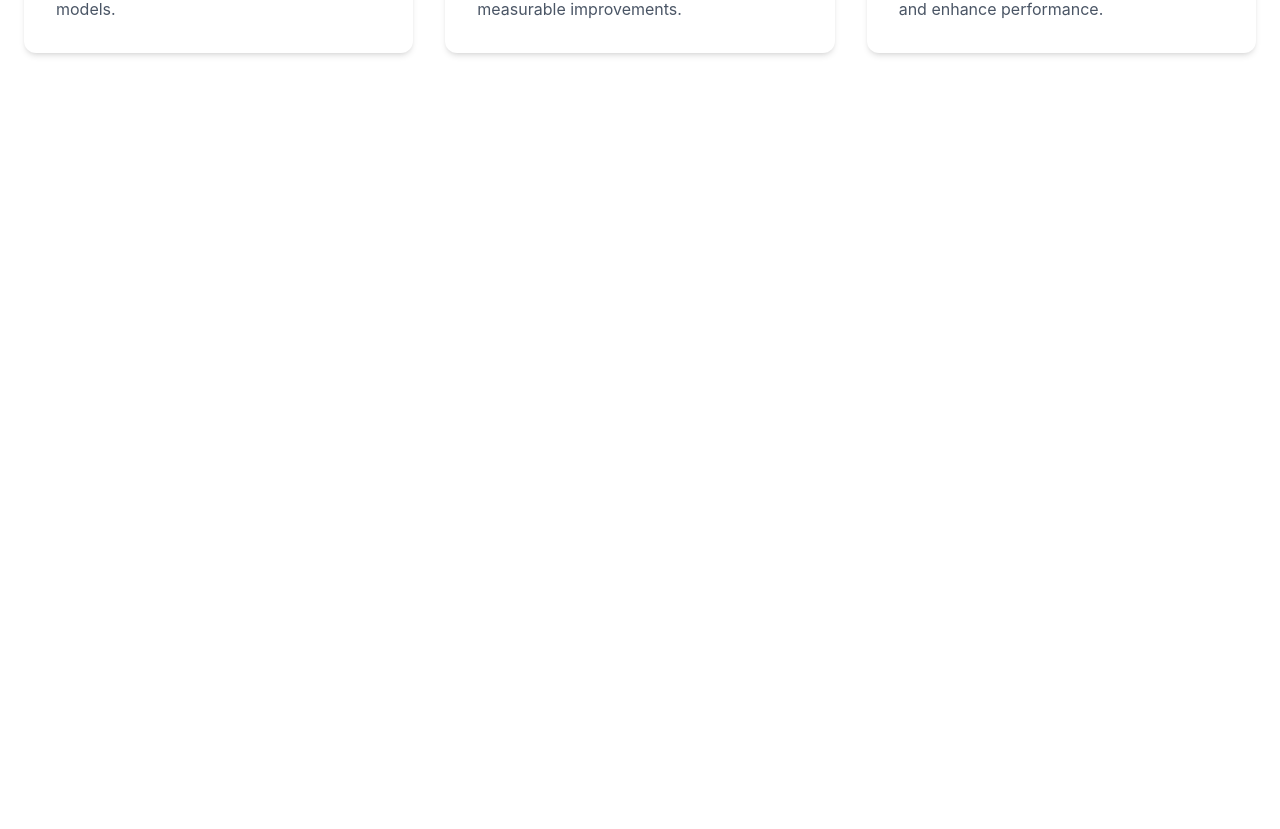
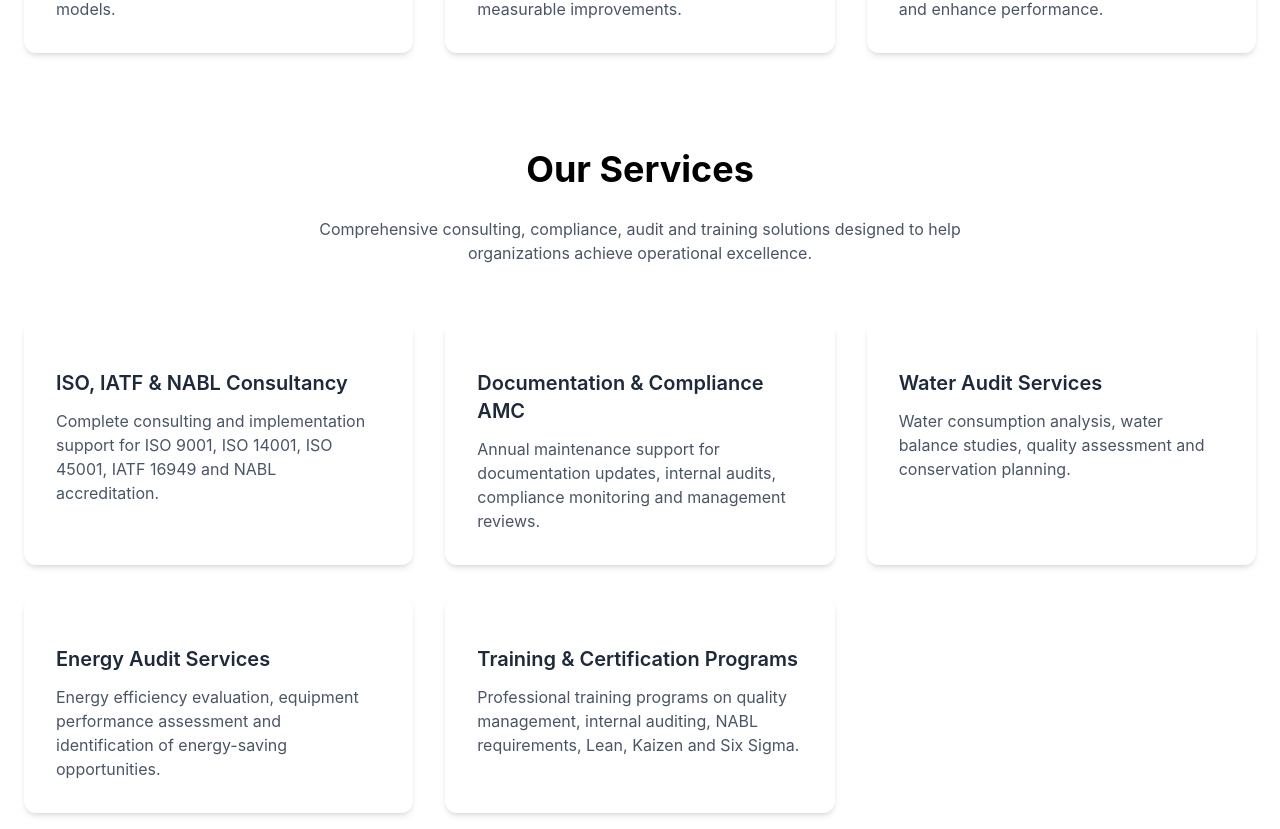
Before and after one commit to DipanshuGurjar123/my-company-service, a React (Vite) app: page / in a window 1280 px wide. Shown: the part 1251-2080 px from the top of the page. Before the commit the page ends 1384 px from the top, so only its background shows below. Built offline with nearby package versions, Linux system fonts and the light colour scheme.

Commit message:
add service section

```diff
--- a/package.json
+++ b/package.json
@@ -13,6 +13,7 @@
     "@tailwindcss/vite": "^4.3.1",
     "react": "^19.2.6",
     "react-dom": "^19.2.6",
+    "react-icons": "^5.6.0",
     "tailwindcss": "^4.3.1"
   },
   "devDependencies": {
--- a/src/App.jsx
+++ b/src/App.jsx
@@ -3,6 +3,8 @@ import Navbar from './component/Navbar'
 import Hero from './component/Hero'
 import Whychooseus from './component/Whychooseus'
 import { whyChooseUs } from './data/whychooseus'
+import Services from './component/Services'
+import { services } from './data/services'
 
 const App = () => {
   return (
@@ -11,6 +13,7 @@ const App = () => {
       <Navbar/>
       <Hero/>
       <Whychooseus/>
+      <Services/>
     </div>
   )
 }
--- /dev/null
+++ b/src/component/Services.jsx
@@ -0,0 +1,51 @@
+import React from 'react'
+import { services } from '../data/services';
+import {
+    FaShieldAlt,
+    FaFileAlt,
+    FaWater,
+    FaBolt,
+    FaGraduationCap,
+} from "react-icons/fa";
+
+const Services = () => {
+    const icons = {
+        shield: <FaShieldAlt size={40} />,
+        file: <FaFileAlt size={40} />,
+        water: <FaWater size={40} />,
+        energy: <FaBolt size={40} />,
+        graduation: <FaGraduationCap size={40} />,
+    };
+
+    return (
+        <section className='max-w-7xl mx-auto px-6 py-4'>
+            <div className='text-center mb-14'>
+                <h1 className='text-4xl font-bold mb-7 '>
+                    Our Services
+                </h1>
+                <p className="mt-4 text-gray-600 max-w-2xl mx-auto">
+                    Comprehensive consulting, compliance, audit and
+                    training solutions designed to help organizations
+                    achieve operational excellence.
+                </p>
+            </div>
+
+            <div className='grid md:grid-cols-3 gap-8'>
+                {services.map((service) => (
+                    <div
+                    key={service.id}
+                    className="bg-white p-8 rounded-xl shadow-md hover:shadow-xl transition duration-300"
+                    >
+                        <div className="text-blue-600 mb-4">
+                            {icons[service.shield]}
+                            </div>
+                        <h3 className="text-xl font-semibold text-gray-800 mb-3">{service.title}</h3>
+                        <p className='text-gray-600'>{service.description}</p>
+                    </div>
+                ))}
+            </div>
+        </section>
+    )
+}
+
+export default Services
--- /dev/null
+++ b/src/data/services.js
@@ -0,0 +1,41 @@
+export const services = [
+  {
+    id: 1,
+    title: "ISO, IATF & NABL Consultancy",
+    description:
+      "Complete consulting and implementation support for ISO 9001, ISO 14001, ISO 45001, IATF 16949 and NABL accreditation.",
+    icon: "shield",
+  },
+
+  {
+    id: 2,
+    title: "Documentation & Compliance AMC",
+    description:
+      "Annual maintenance support for documentation updates, internal audits, compliance monitoring and management reviews.",
+    icon: "file",
+  },
+
+  {
+    id: 3,
+    title: "Water Audit Services",
+    description:
+      "Water consumption analysis, water balance studies, quality assessment and conservation planning.",
+    icon: "water",
+  },
+
+  {
+    id: 4,
+    title: "Energy Audit Services",
+    description:
+      "Energy efficiency evaluation, equipment performance assessment and identification of energy-saving opportunities.",
+    icon: "energy",
+  },
+
+  {
+    id: 5,
+    title: "Training & Certification Programs",
+    description:
+      "Professional training programs on quality management, internal auditing, NABL requirements, Lean, Kaizen and Six Sigma.",
+    icon: "graduation",
+  },
+];
```
Also changed, not shown: 1 other file (tests, documents, lock files or other folders).
